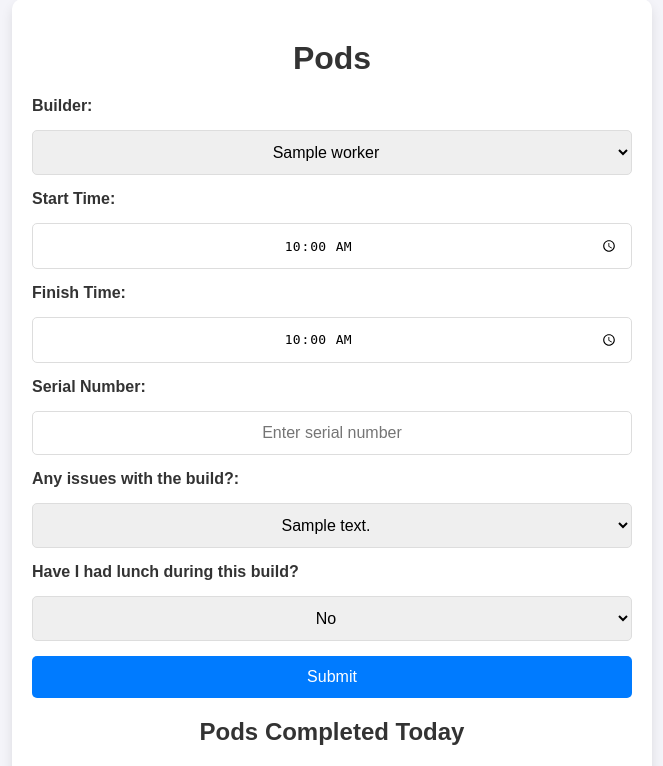
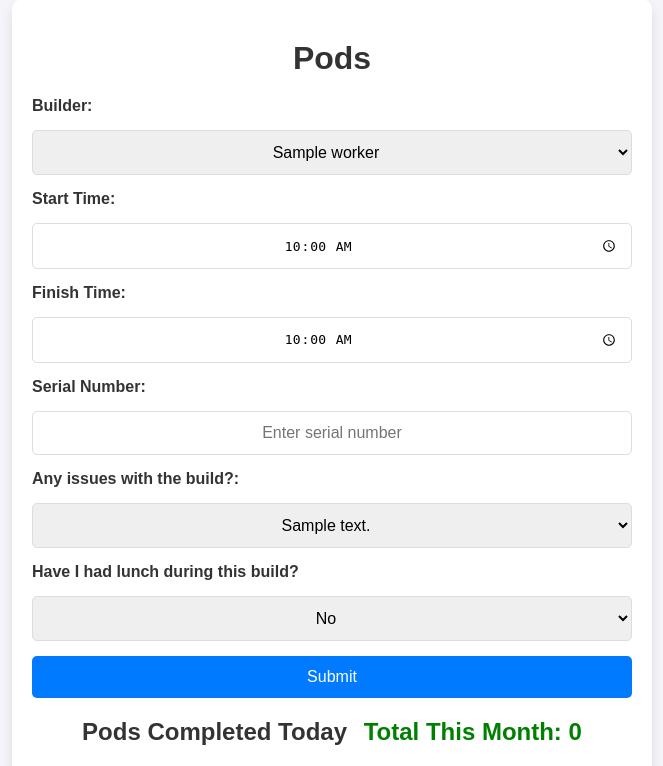
Before and after one commit to Bitcade1/Pooltracker, a Flask app: page /pods in a window 1280 px wide. Shown: the part 21-787 px from the top of the page, without its empty margins (308-971 px from the left). Run offline with Flask 3, Linux system fonts and the light colour scheme; tables that the repository leaves empty hold one stand-in row (values such as "Sample post").

Commit message:
Update pods.html

```diff
--- a/templates/pods.html
+++ b/templates/pods.html
@@ -30,6 +30,11 @@
             border: 1px solid #ddd;
             border-radius: 5px;
             margin-top: 10px;
+        }
+        .monthly-total {
+            color: green;
+            font-weight: bold;
+            margin-left: 10px;
         }
     </style>
     <script>
@@ -89,7 +94,9 @@
         </form>
 
         <!-- Pods Completed Today Section -->
-        <h2>Pods Completed Today</h2>
+        <h2>Pods Completed Today
+            <span class="monthly-total">Total This Month: {{ pods_this_month }}</span>
+        </h2>
         <table>
             <thead>
                 <tr>
```
